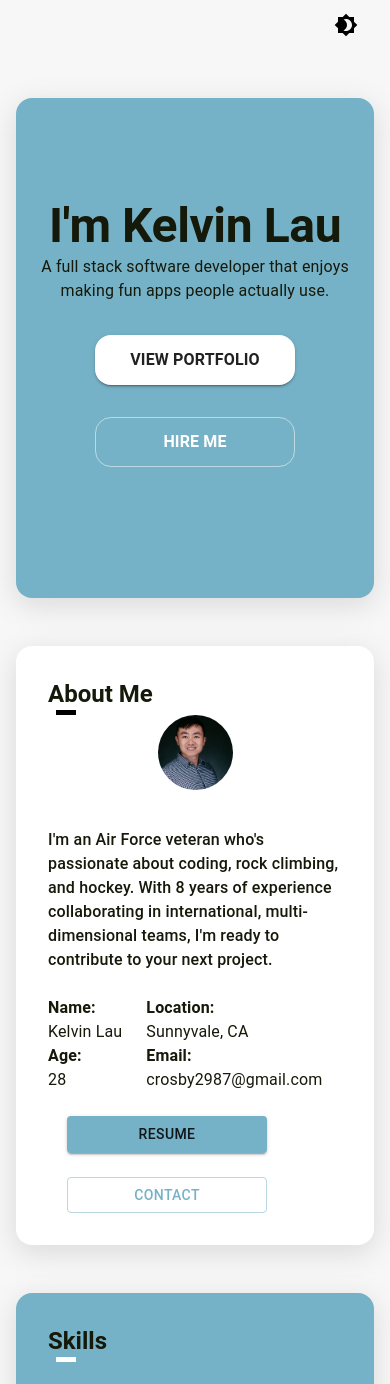
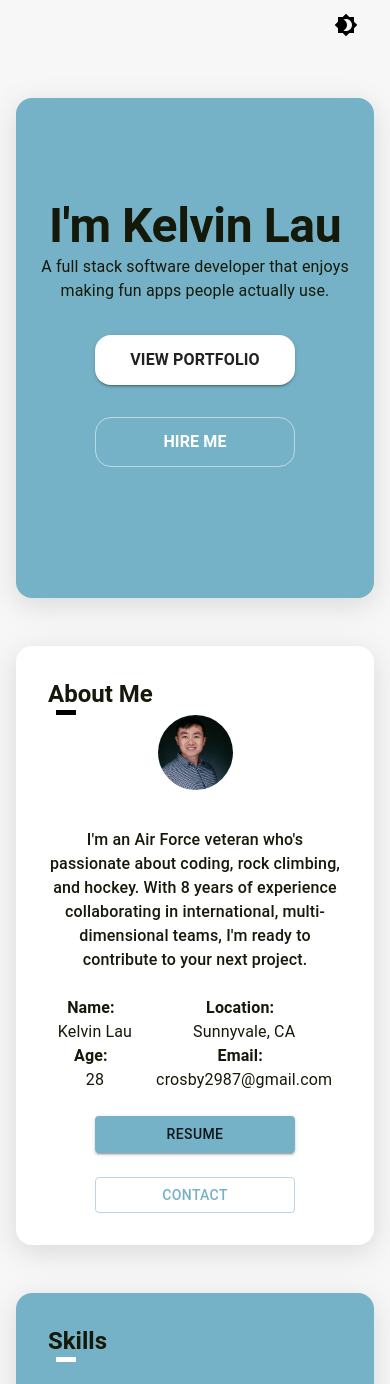
Before and after one commit to sleepingbaby/kelvinlauportfolio, a React (Vite) app in the folder Portfolio/: page / in a window 390 px wide. Shown: the top 1384 px of the page. Built offline with nearby package versions, Linux system fonts and the light colour scheme.

Commit message:
About section responsiveness

```diff
--- a/Portfolio/src/pages/right/Right.jsx
+++ b/Portfolio/src/pages/right/Right.jsx
@@ -154,7 +154,12 @@ const Right = ({ refs }) => {
                   marginBottom: "14px",
                 }}
               />
-              <Stack gap={3}>
+              <Stack
+                gap={3}
+                alignItems="center"
+                justifyContent="center"
+                textAlign="center"
+              >
                 <Typography fontWeight="500" sx={{ fontSize: "1rem" }}>
                   I&apos;m an Air Force veteran who&apos;s passionate about
                   coding, rock climbing, and hockey. With 8 years of experience
@@ -232,7 +237,6 @@ const Right = ({ refs }) => {
                     xl: "row",
                   }}
                   gap={3}
-                  mr={7}
                   alignItems="center"
                   justifyContent="center"
                 >
```
